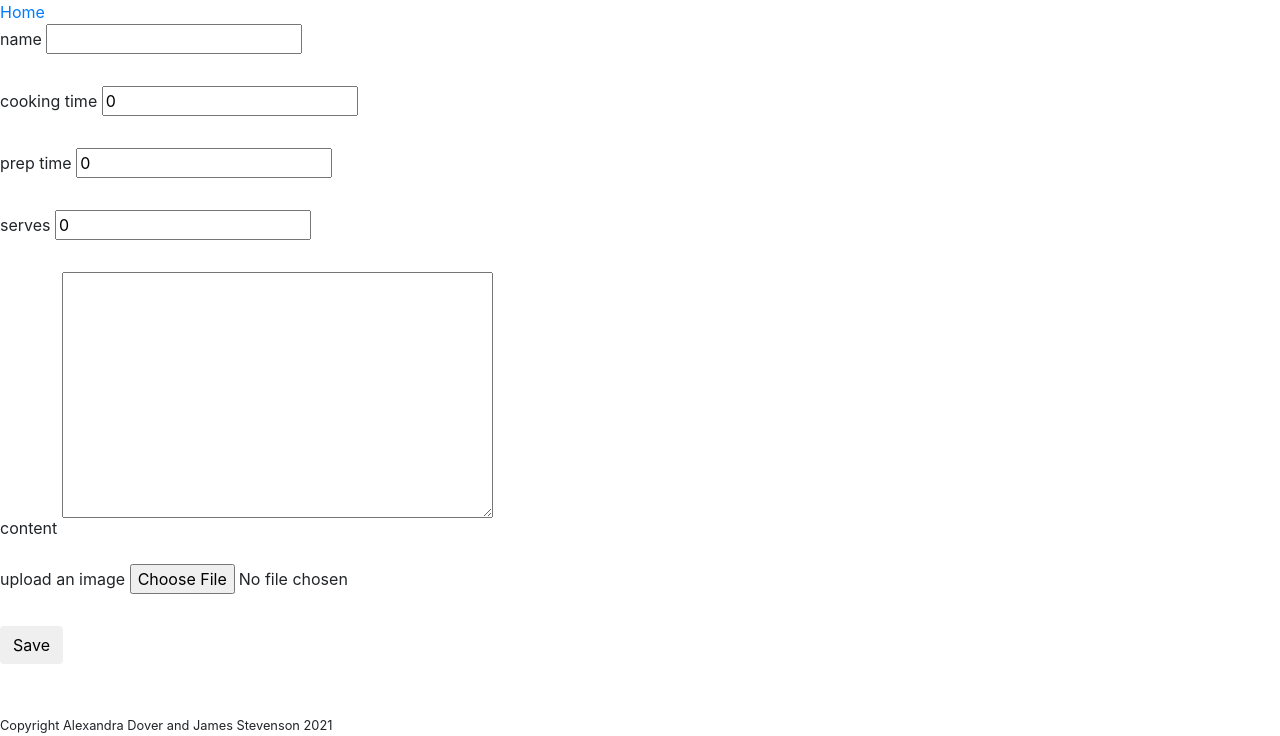
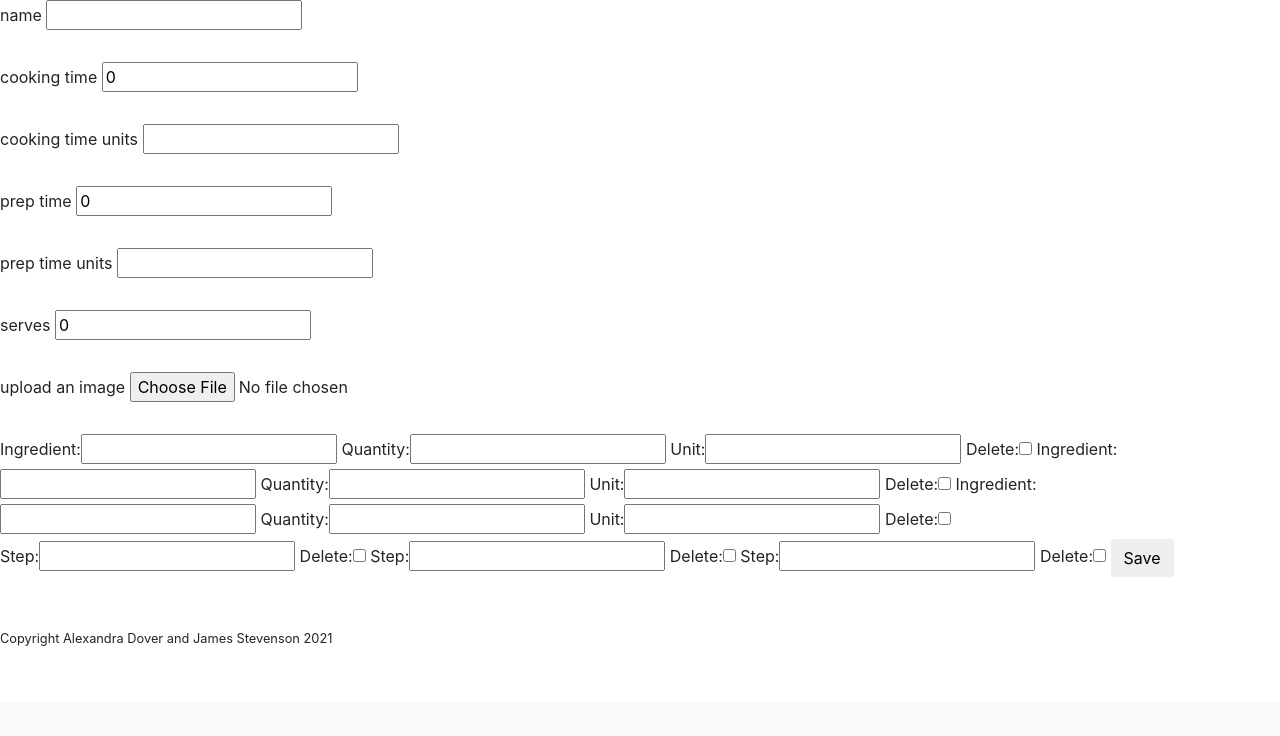
Before and after one commit to ADover18/recimies, a Django app: page /profile/1/new-recipie in a window 1280 px wide. Shown: the part 98-834 px from the top of the page. After the commit the page ends 744 px from the top, so only its background shows below. Run offline with Django 3.2, Linux system fonts and the light colour scheme; a user stored in the database is signed in; tables that the repository leaves empty hold one stand-in row (values such as "Sample post"); some libraries are stand-ins or nearby versions.

Commit message:
Created ingredients and method formsets. Ingredients and Method Steps are now individually added to a recipe

```diff
--- a/recimies_site/social/forms.py
+++ b/recimies_site/social/forms.py
@@ -1,8 +1,9 @@
 from django.forms import ModelForm, ValidationError
+from django import forms
 from django.contrib.auth.forms import UserCreationForm, UsernameField
 from django.contrib.auth.models import User
 
-from .models import Recipie, RecimieUser
+from .models import MethodStep, Ingredient, Recipie, RecimieUser
 
 
 class RegisterForm(UserCreationForm):
@@ -24,6 +25,20 @@ class RegisterForm(UserCreationForm):
                 "A user with this username already exists"
             )
 
+class IngredientForm(forms.ModelForm):
+    class Meta:
+        model = Ingredient
+        exclude = ()
+
+IngredientFormSet = forms.inlineformset_factory(Recipie, Ingredient, fields=['ingredient', 'quantity', 'unit'], extra=3, can_delete=True)
+
+class MethodForm(forms.ModelForm):
+    class Meta:
+        model = MethodStep
+        exclude = ()
+
+MethodFormSet = forms.inlineformset_factory(Recipie, MethodStep, fields=['step'], extra=3, can_delete=True)
+
 
 class RecipieForm(ModelForm):
     class Meta:
@@ -39,3 +54,83 @@ class RecipieForm(ModelForm):
         recipie.user = self.user
         recipie.save()
         return recipie
+
+
+
+
+
+
+
+# #Added
+
+
+# class RecipeForm(forms.ModelForm):
+#     class Meta:
+#         exclude = ['user']
+
+#     name = forms.CharField(required=True,max_length=255, null=False)
+#     ingredients = forms.TextField(null=False, default='', required=True)
+#     method = forms.TextField(null=False, default='')
+#     image = forms.ImageField(upload_to=_recipie_image_path, default=settings.DEFAULT_IMAGE_PATH, required=True)
+#     cooking_time = forms.IntegerField(default=0, required=True)
+#     cooking_time_units = forms.CharField(max_length=20, default='', required=True)
+#     prep_time = forms.IntegerField(null=False, default=0, required=True)
+#     prep_time_units = forms.CharField(max_length=20, default='', required=True)
+#     serves = forms.IntegerField(null=False, default=0, required=True)
+#     equipment = forms.TextField(blank=True, required=True)
+
+#     def __init__(self, *args, **kwargs):
+#         self.user = RecimieUser.objects.get(pk=kwargs.pop('user_pk', None))
+#         super().__init__(self, *args, **kwargs)
+#         extra_infos = RecipeExtraInfo.objects.filter(recipe=self.instance)
+#         for i in range(len(extra_infos) + 1):
+#             field_name = 'extra_info_%s' % (i,)
+#             self.fields[field_name] = forms.CharField(required=False)
+#             try:
+#                 self.initial[field_name] = extra_infos[i].extra_info
+#             except IndexError:
+#                 self.initial[field_name] = ""
+#             #create an extra blank field
+#             field_name = 'extra_info_%s' % (i + 1,)
+#             self.fields[field_name] = forms.CharField(required=False)
+
+#     def clean(self):
+#         extra_infos = set()
+#         i = 0
+#         field_name = 'extra_info_%s' % (i,)
+#         while self.cleaned_data.get(field_name):
+#             extra_info = self.cleaned_data[field_name]
+#             if extra_info in extra_infos:
+#                 self.add_error(field_name, 'Duplicate')
+#             else:
+#                 extra_infos.add(extra_info)
+#             i+=1
+#             field_name = 'extra_info_%s' % (i,)
+#         self.cleaned_data["extra_infos"] = extra_infos
+
+#     def save(self):
+#         recipie = self.instance
+#         Recipie.name = self.cleaned_data["name"]
+#         Recipie.user = self.cleaned_data["user"]
+#         Recipie.ingredients = self.cleaned_data["ingredients"]
+#         Recipie.method = self.cleaned_data["method"]
+#         Recipie.image = self.cleaned_data["image"]
+#         Recipie.cooking_time = self.cleaned_data["cooking_time"]
+#         Recipie.cooking_time_units = self.cleaned_data["cooking_time_units"]
+#         Recipie.prep_time = self.cleaned_data["prep_time"]
+#         Recipie.prep_time_units = self.cleaned_data["prep_time_units"]
+#         Recipie.serves = self.cleaned_data["serves"]
+#         Recipie.cooking_time_units = self.cleaned_data["cooking_time_units"]
+#         Recipie.equipment = self.cleaned_data["equipment"]
+
+#         recipie.extra_info_set.all().delete()
+#         for extra_info in self.cleaned_data["extra_infos"]:
+#         RecipeExtraInfo.objects.create(
+#                recipie=recipie,
+#                extra_info=extra_info,
+#            )
+
+#     def get_extra_info_fields(self):
+#         for field_name in self.fields:
+#             if field_name.startswith("extra_info_"):
+#                 yield self[field_name]
--- a/recimies_site/social/models.py
+++ b/recimies_site/social/models.py
@@ -10,12 +10,14 @@ def _recipie_image_path(instance, filename):
 class Recipie(models.Model):
     name = models.CharField(max_length=255, null=False)
     user = models.ForeignKey(User, on_delete=models.CASCADE, related_name="recipies", null=False)
-    content = models.TextField(null=False)
     image = models.ImageField(upload_to=_recipie_image_path, default=settings.DEFAULT_IMAGE_PATH)
     cooking_time = models.IntegerField(default=0)
+    cooking_time_units = models.CharField(max_length=20, default='')
     prep_time = models.IntegerField(null=False, default=0)
+    prep_time_units = models.CharField(max_length=20, default='')
     serves = models.IntegerField(null=False, default=0)
     equipment = models.TextField(blank=True)
+
 
     def __str__(self):
         return self.name + " - " + str(self.user)
@@ -23,6 +25,26 @@ class Recipie(models.Model):
     def image_url(self):
         return str(self.image)[14:]
 
+# Added
+class Ingredient(models.Model):
+    recipe = models.ForeignKey(Recipie, related_name='ingredients', on_delete=models.CASCADE)
+    ingredient = models.CharField(max_length=100)
+    quantity = models.FloatField()
+    unit = models.CharField(max_length=100)
+
+
+    def __str__(self):
+        return str(self.quantity) + " " + self.unit + " " + self.ingredient
+
+class MethodStep(models.Model):
+    recipe = models.ForeignKey(Recipie, related_name='methodstep', on_delete=models.CASCADE)
+    step = models.CharField(max_length=100)
+
+
+    def __str__(self):
+        return str(self.pk) + ". " + self.step
+
+
 
 class RecimieUser(User):
     friends = models.ManyToManyField('self', null=True)
--- a/recimies_site/social/views.py
+++ b/recimies_site/social/views.py
@@ -9,11 +9,13 @@ from django.views.decorators.csrf import csrf_protect
 from django.views.decorators.debug import sensitive_post_parameters
 from django.views.generic.base import RedirectView
 from django.views.generic.detail import DetailView
-from django.views.generic.edit import CreateView, FormView
+from django.views.generic.edit import CreateView, FormView, UpdateView
 from django.views.generic.list import ListView
 from django.utils.decorators import method_decorator
+from django.db import transaction
+from django.urls import reverse_lazy
 
-from .forms import RecipieForm, RegisterForm
+from .forms import *
 from .models import Recipie, RecimieUser
 
 
@@ -48,9 +50,6 @@ class IndexView(FormView):
 
 
 
-
-
-
 class ProfileView(DetailView):
     model = RecimieUser
     template_name = 'profile.html'
@@ -80,9 +79,21 @@ class RecipieView(DetailView):
     model = Recipie
     template_name = "recipie.html"
 
+    def get_context_data(self, **kwargs):
+        context = super(RecipieView, self).get_context_data(**kwargs)
+        ingredients = Ingredient.objects.filter(recipe=self.object.pk)
+        method = MethodStep.objects.filter(recipe=self.object.pk)
+        context['ingredients'] = ingredients
+        context['method'] = method
+        return context
+
+
+
     def get_object(self, **kwargs):
         object = Recipie.objects.get(pk=self.kwargs['recipie_pk'])
         return object
+
+
 
 
 class NewRecipieView(CreateView):
@@ -91,13 +102,70 @@ class NewRecipieView(CreateView):
     form_class = RecipieForm
     success_url = '/'
 
+    def get_context_data(self, **kwargs):
+        data = super(NewRecipieView, self).get_context_data(**kwargs)
+        if self.request.POST:
+            data['ingredients'] = IngredientFormSet(self.request.POST)
+            data['method'] = MethodFormSet(self.request.POST)
+        else:
+            data['ingredients'] = IngredientFormSet()
+            data['method'] = MethodFormSet()
+        return data
+
+    def form_valid(self, form):
+        context = self.get_context_data()
+        ingredients = context['ingredients']
+        method = context['method']
+        with transaction.atomic():
+            form.instance.user = self.request.user
+            self.object = form.save()
+            if ingredients.is_valid():
+                ingredients.instance = self.object
+                ingredients.save()
+            if method.is_valid():
+                method.instance = self.object
+                method.save()
+        return super(NewRecipieView, self).form_valid(form)
+
+
     def get_form_kwargs(self):
         kwargs = super(NewRecipieView, self).get_form_kwargs()
         kwargs['user_pk'] = self.kwargs['user_pk']
         return kwargs
 
+    # def form_valid(self, form):
+    #     return super().form_valid(form)
+
+
+class RecipieUpdate(UpdateView):
+    model = Recipie
+    template_name = "recipie_form.html"
+    form_class = RecipieForm
+
+    def get_context_data(self, **kwargs):
+        data = super(RecipieUpdate, self).get_context_data(**kwargs)
+        if self.request.POST:
+            data['ingredients'] = IngredientFormSet(self.request.POST)
+            data['method'] = MethodFormSet(self.request.POST)
+        else:
+            data['ingredients'] = IngredientFormSet()
+            data['method'] = MethodFormSet()
+        return data
+
     def form_valid(self, form):
-        return super().form_valid(form)
+        context = self.get_context_data()
+        ingredients = context['ingredients']
+        method = context['method']
+        with transaction.atomic():
+            form.instance.user = self.request.user
+            self.object = form.save()
+            if ingredients.is_valid():
+                ingredients.instance = self.object
+                ingredients.save()
+            if method.is_valid():
+                method.instance = self.object
+                method.save()
+        return super(RecipieUpdate, self).form_valid(form)
 
 
 class SearchUsersListView(ListView):
--- a/recimies_site/static/css/site.css
+++ b/recimies_site/static/css/site.css
@@ -182,3 +182,12 @@
   font-size: 1.6rem;
   margin-top: -2.3rem;
 }
+
+/* recipe view */
+
+
+
+.recipe-image {
+  object-fit: contain;
+  width: 300px;
+}
--- a/recimies_site/templates/recipie_form.html
+++ b/recimies_site/templates/recipie_form.html
@@ -1,8 +1,7 @@
-{% include 'base.html' %}
-{% load widget_tweaks %}
-<a href="{% url 'index' %}">Home</a>
+{% include 'base.html' %} {% load widget_tweaks %}
 {% if user.is_authenticated %}
-<form method="post"  enctype="multipart/form-data">
+
+<form method="post" enctype="multipart/form-data">
   {% csrf_token %}
   <div class="form-group">
     <label for="recipie-name">name</label>
@@ -13,23 +12,27 @@
     {% render_field form.cooking_time id="recipie-cooking_time" class="form-group" %}
   </div>
   <div class="form-group">
+    <label for="recipie-cooking_time">cooking time units</label>
+    {% render_field form.cooking_time_units id="recipie-cooking_time_units" class="form-group" %}
+  </div>
+  <div class="form-group">
     <label for="recipie-prep_time">prep time</label>
     {% render_field form.prep_time id="recipie-prep_time" class="form-group" %}
+  </div>
+  <div class="form-group">
+    <label for="recipie-prep_time">prep time units</label>
+    {% render_field form.prep_time_units id="recipie-prep_time_units" class="form-group" %}
   </div>
   <div class="form-group">
     <label for="recipie-serves">serves</label>
     {% render_field form.serves id="recipie-serves" class="form-group" %}
   </div>
   <div class="form-group">
-    <label for="recipie-content">content</label>
-    {% render_field form.content id="recipie-content" class="form-group" %}
-  </div>
-  <div class="form-group">
     <label for="recipie-image">upload an image</label>
     {% render_field form.image id="recipie-image" class="form-group" %}
   </div>
-  <input type="submit" class="btn" value="Save"/>
+  {{ingredients}}<br>
+  {{method}}
+  <input type="submit" class="btn" value="Save" />
 </form>
-{{ form.errors }}
-{% endif %}
-{% include 'footer.html' %}
+{{ form.errors }} {% endif %} {% include 'footer.html' %}
```
Also changed, not shown: recimies_site/social/admin.py (+11 -2 lines), recimies_site/templates/recipie.html (+15 -5 lines), recimies_site/social/migrations/0006_recipie_cooking_time_units.py (added), recimies_site/social/migrations/0007_recipie_prep_time_units.py (added), recimies_site/social/migrations/0008_auto_20211013_1154.py (added), recimies_site/social/migrations/0009_remove_recipie_ingredients.py (added), recimies_site/social/migrations/0010_ingredient.py (added), recimies_site/social/migrations/0011_rename_name_ingredient_ingredient.py (added), recimies_site/social/migrations/0012_ingredient_unit.py (added), recimies_site/social/migrations/0013_methodstep.py (added), recimies_site/social/migrations/0014_remove_recipie_method.py (added).
